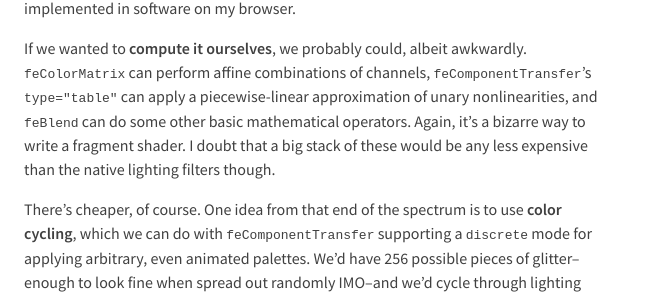
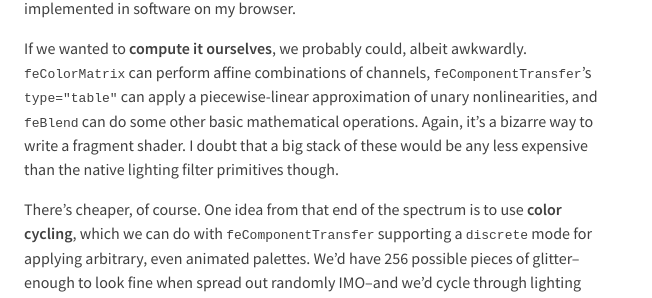
Before and after one commit to wh0/wh0.github.io, a Jekyll site: the page built from _posts/2021-04-25-glitter.md, in a window 1280 px wide and 900 px high, scrolled down 5617 px. Shown: the part 149-447 px from the top of the window, without its empty margins (0-652 px from the left). Built offline with Jekyll 4.4.1, drawn with Linux system fonts in a browser that asks for light colours.

Commit message:
Update 2021-04-25-glitter.md

```diff
--- a/_posts/2021-04-25-glitter.md
+++ b/_posts/2021-04-25-glitter.md
@@ -305,10 +305,10 @@ If we wanted to **compute it ourselves**, we probably could, albeit awkwardly.
 `feColorMatrix` can perform affine combinations of channels,
 `feComponentTransfer`'s `type="table"` can apply a piecewise-linear
 approximation of unary nonlinearities, and `feBlend` can do some other basic
-mathematical operators.
+mathematical operations.
 Again, it's a bizarre way to write a fragment shader.
 I doubt that a big stack of these would be any less expensive than the native
-lighting filters though.
+lighting filter primitives though.
 
 There's cheaper, of course.
 One idea from that end of the spectrum is to use **color cycling**, which we
```
